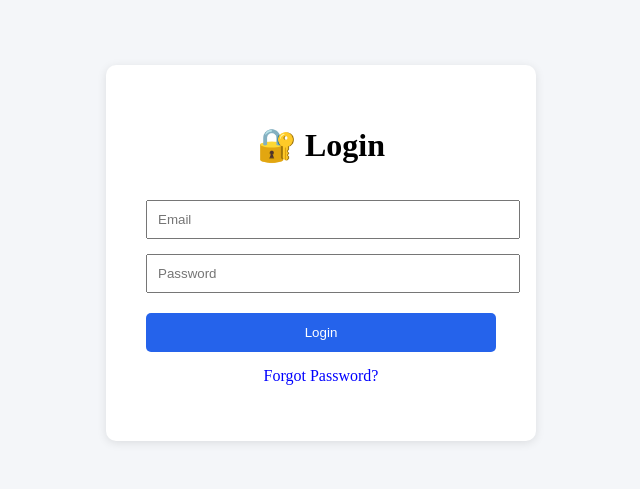
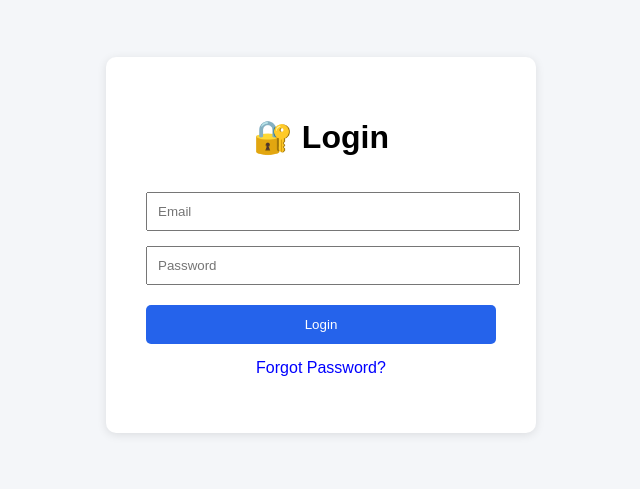
Before and after one commit to Charansingaraju1/Shopez, a React (Vite) app in the folder client/: page /login in a window 1280 px wide. Shown: the part 155-644 px from the top of the page, without its empty margins (319-959 px from the left). Built offline with nearby package versions, Linux system fonts and the light colour scheme.

Commit message:
Fix client build

```diff
--- a/client/src/index.css
+++ b/client/src/index.css
@@ -1,39 +1,5 @@
-const express = require('express');
-const cors = require('cors');
-
-const app = express();
-
-app.use(cors());
-app.use(express.json());
-
-const products = [
-  {
-    id: 1,
-    name: "Tata Motors",
-    price: 700
-  },
-  {
-    id: 2,
-    name: "Apple",
-    price: 150
-  },
-  {
-    id: 3,
-    name: "Tesla",
-    price: 200
-  }
-];
-
-app.get('/', (req, res) => {
-  res.json({ message: 'ShopEZ API Running' });
-});
-
-app.get('/products', (req, res) => {
-  res.json(products);
-});
-
-const PORT = 5000;
-
-app.listen(PORT, () => {
-  console.log('Server running on port ' + PORT);
-});
+body {
+  margin: 0;
+  font-family: Arial, sans-serif;
+  background-color: #f4f6f9;
+}
```
